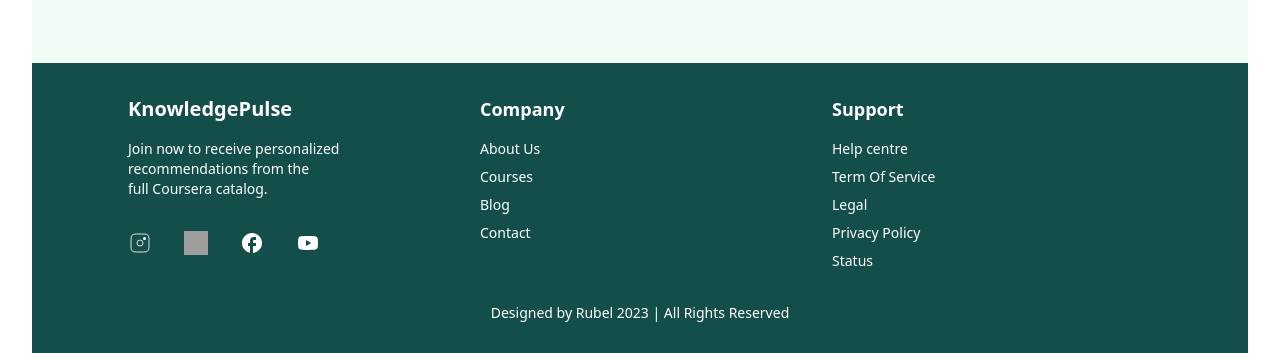
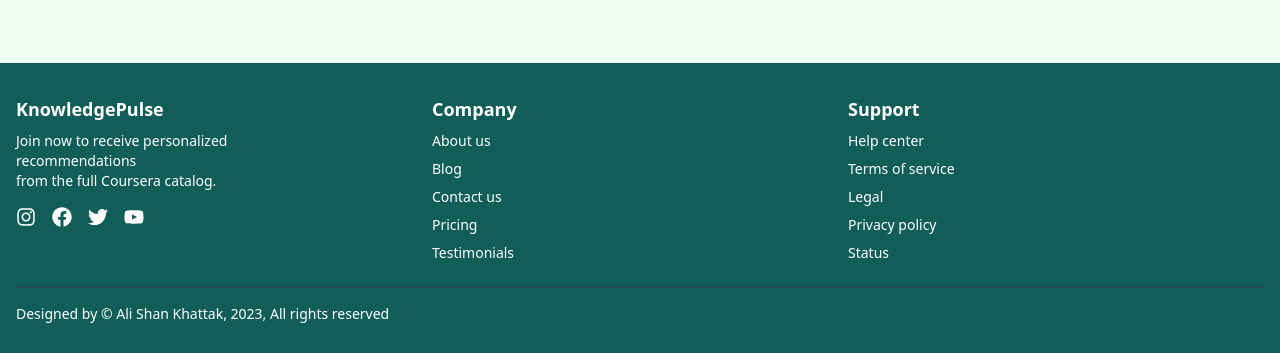
Before and after one commit to ali-khattak/Learning-home-Page, a React (Vite) app: page /about in a window 1280 px wide. Shown: the part 2023-2376 px from the top of the page. Built offline with nearby package versions, Linux system fonts and the light colour scheme; grey boxes are pictures that could not be loaded.

Commit message:
Update AboutPage.jsx

```diff
--- a/src/components/AboutPage.jsx
+++ b/src/components/AboutPage.jsx
@@ -1,13 +1,13 @@
 import React from 'react';
 import Mentors from './Mentors'; // Adjust the import path as needed
+import Footer from './Footer'; // Import the Footer component
+import HowItWorks from './HowItWorks'; // Import the HowItWorks component
 
 const AboutPage = () => {
   return (
-    <div className="container mx-auto px-8">
-
-
+    <div>
       {/* Vision Section */}
-      <section className="bg-[#E0F2F1] min-h-screen flex flex-col items-center justify-center">
+      <section className="bg-green-50 min-h-screen flex flex-col items-center justify-center">
         <div className="bg-[#004D40] rounded-lg py-16 px-56 text-center relative overflow-hidden">
           <div className="absolute top-0 left-0 w-20 h-20 bg-[#B2DFDB] rounded-full transform -translate-x-1/2 -translate-y-1/2"></div>
           <div className="absolute bottom-0 right-0 w-20 h-20 bg-[#FFEB3B] rounded-full transform translate-x-1/2 translate-y-1/2"></div>
@@ -21,142 +21,14 @@
         </div>
       </section>
 
-      {/* Our Mission Section */}
-      <section className="py-16 bg-white">
-        <div className="max-w-6xl mx-auto px-4">
-          <h2 className="text-3xl font-bold text-center mb-12">
-            How KnowledgePulse <span className="text-green-600">works</span>
-          </h2>
-          <div className="flex flex-wrap justify-center -mx-4">
-            {/* Card 1 */}
-            <div className="w-full md:w-1/3 px-4 mb-8 md:mb-0">
-              <div className="border rounded-lg p-6 text-center shadow-lg relative">
-                <img src="/signin-icon.svg" alt="Signin Icon" className="w-full h-40 object-contain mb-4" />
-                <div className="absolute top-4 right-4">
-                  <button className="bg-white border border-gray-300 text-gray-700 px-1 py-1 rounded-full flex items-center space-x-2">
-                    <img src="/google-icon.png" alt="Google Icon" className="inline-block h-6" />
-                    <span>Continue with Google</span>
-                  </button>
-                </div>
-                <div className="absolute left-4 top-1/2 transform -translate-y-1/2">
-                  <button className="bg-white border border-gray-300 text-gray-700 px-1 py-1 rounded-full flex items-center space-x-2">
-                    <img src="/facebook-icon.svg" alt="Facebook Icon" className="inline-block h-6" />
-                    <span>Continue with Facebook</span>
-                  </button>
-                </div>
-                <h3 className="text-xl font-semibold mb-2 mt-4">Create your profile</h3>
-                <p className="text-gray-600 mb-4">Ut enim ad minim veniam, quis nostrud exercitation ullamco laboris.</p>
-                <button className="bg-teal-800 text-white px-4 py-2 rounded">Get Started</button>
-              </div>
-            </div>
-            {/* Card 2 */}
-            <div className="w-full md:w-1/3 px-4 mb-8 md:mb-0">
-              <div className="border rounded-lg p-6 text-center shadow-lg relative">
-                <img src="/search-card.svg" alt="Search Icon" className="w-full h-40 object-contain mb-4" />
-                <div className="absolute top-4 right-4">
-                  <div className="flex items-center bg-white border border-gray-300 text-gray-700 px-1 py-1 rounded">
-                    <img src="/search-icon.svg" alt="Search Icon" className="h-5 w-5 mr-2" />
-                    <input
-                      type="text"
-                      placeholder="search courses"
-                      className="bg-transparent outline-none w-full"
-                    />
-                  </div>
-                </div>
-                <div className="absolute left-4 top-1/2 transform -translate-y-1/2">
-                  <div className="flex items-center bg-white border border-gray-300 text-gray-700 px-4 py-2 rounded">
-                    <img src="/search-icon.svg" alt="Search Icon" className="h-5 w-5 mr-2" />
-                    <input
-                      type="text"
-                      placeholder="ui/ux design"
-                      className="bg-transparent outline-none w-full"
-                    />
-                  </div>
-                </div>
-                <h3 className="text-xl font-semibold mb-2 mt-4">Search Courses</h3>
-                <p className="text-gray-600 mb-4">Ut enim ad minim veniam, quis nostrud exercitation ullamco laboris.</p>
-                <button className="bg-teal-800 text-white px-4 py-2 rounded">Get Started</button>
-              </div>
-            </div>
-            {/* Card 3 */}
-            <div className="w-full md:w-1/3 px-4">
-              <div className="border rounded-lg p-6 text-center shadow-lg relative">
-                <img src="/connection-icon.png" alt="Connection Icon" className="w-full h-40 object-contain mb-4" />
-                <div className="absolute top-4 right-4">
-                  <div className="flex items-center bg-white border border-gray-300 text-gray-700 px-4 py-2 rounded">
-                    <img src="/search-icon.svg" alt="Search Icon" className="h-5 w-5 mr-2" />
-                    <input
-                      type="text"
-                      placeholder="search courses"
-                      className="bg-transparent outline-none w-full"
-                    />
-                  </div>
-                </div>
-                <div className="absolute left-4 top-1/2 transform -translate-y-1/2">
-                  <div className="flex items-center bg-white border border-gray-300 text-gray-700 px-4 py-2 rounded">
-                    <img src="/search-icon.svg" alt="Search Icon" className="h-5 w-5 mr-2" />
-                    <input
-                      type="text"
-                      placeholder="ui/ux design"
-                      className="bg-transparent outline-none w-full"
-                    />
-                  </div>
-                </div>
-                <h3 className="text-xl font-semibold mb-2 mt-4">Make a Connection</h3>
-                <p className="text-gray-600 mb-4">Ut enim ad minim veniam, quis nostrud exercitation ullamco laboris.</p>
-                <button className="bg-teal-800 text-white px-4 py-2 rounded">Get Started</button>
-              </div>
-            </div>
-          </div>
-        </div>
-      </section>
+      {/* How It Works Section */}
+      <HowItWorks />
 
       {/* Mentors Section */}
       <Mentors />
 
-
       {/* Footer Section */}
-      <footer className="bg-[#134e4a] text-white py-8">
-        <div className="max-w-5xl mx-auto grid grid-cols-1 md:grid-cols-3 gap-8">
-          <div>
-            <h3 className="text-xl font-bold mb-4">KnowledgePulse</h3>
-            <p className="text-sm mb-8">
-              Join now to receive personalized<br/> recommendations from the<br/> full Coursera catalog.
-            </p>
-            <div className="flex space-x-8">
-              <img src="/insta.svg" alt="Instagram" className="w-6 h-6 cursor-pointer" />
-              <img src="/twitter.svg" alt="Twitter" className="w-6 h-6 cursor-pointer" />
-              <img src="/facebook.svg" alt="Facebook" className="w-6 h-6 cursor-pointer" />
-              <img src="/youtube.svg" alt="YouTube" className="w-6 h-6 cursor-pointer" />
-            </div>
-          </div>
-
-
-          <div>
-            <h4 className="text-lg font-semibold mb-4">Company</h4>
-            <ul className="text-sm space-y-2">
-              <li>About Us</li>
-              <li>Courses</li>
-              <li>Blog</li>
-              <li>Contact</li>
-            </ul>
-          </div>
-          <div>
-            <h4 className="text-lg font-semibold mb-4">Support</h4>
-            <ul className="text-sm space-y-2">
-              <li>Help centre</li>
-              <li>Term Of Service</li>
-              <li>Legal</li>
-              <li>Privacy Policy</li>
-              <li>Status</li>
-
-            </ul>
-          </div>
-        </div>
-        <div className="text-center text-sm mt-8">
-          Designed by Rubel 2023 | All Rights Reserved
-        </div>
-      </footer>
+      <Footer />
     </div>
   );
 };
```
